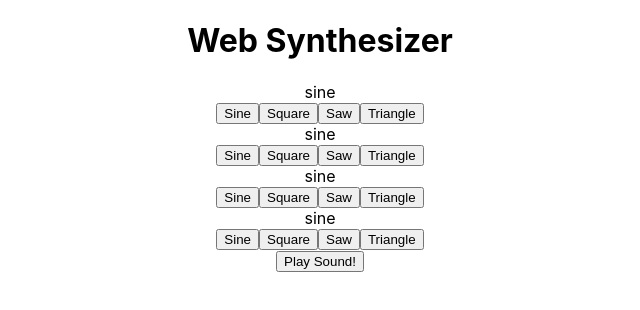
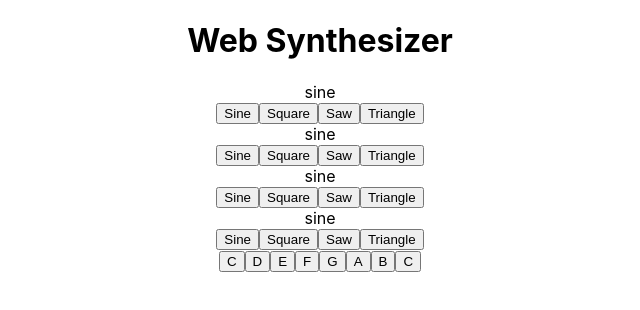
Before and after one commit to emper911/AudioSynth, a React (Create React App) app in the folder front/: page / in a window 1280 px wide. Shown: the top 310 px of the page, without its empty margins (320-960 px from the left). Built offline with nearby package versions, Linux system fonts and the light colour scheme.

Commit message:
added scale

```diff
--- a/front/src/App.js
+++ b/front/src/App.js
@@ -28,8 +28,8 @@ class App extends Component {
 
   }
 
-  buttonHandler(e){
-    this.refs.oscModule.changeNote(440, 0);
+  buttonHandler(val){
+    this.refs.oscModule.changeNote(val, 0);
   }
 
   render() {
@@ -42,7 +42,15 @@ class App extends Component {
           context={this.state.context}
           outputNode={this.state.context.destination}
         />
-        <button onClick={(e) => this.buttonHandler(e)}>Play Sound!</button>
+        <button onClick={this.buttonHandler.bind(this,261.63)}>C</button>
+        <button onClick={this.buttonHandler.bind(this,293.66)}>D</button>
+        <button onClick={this.buttonHandler.bind(this,329.63)}>E</button>
+        <button onClick={this.buttonHandler.bind(this,349.23)}>F</button>
+        <button onClick={this.buttonHandler.bind(this,392.00)}>G</button>
+        <button onClick={this.buttonHandler.bind(this,440.00)}>A</button>
+        <button onClick={this.buttonHandler.bind(this,493.88)}>B</button>
+        <button onClick={this.buttonHandler.bind(this,523.25)}>C</button>
+
       </div>
     );
   }
--- a/front/src/synth.js
+++ b/front/src/synth.js
@@ -57,33 +57,42 @@ class OscillatorModule extends Component{
         this.init(); //Instantiates
     }
     init(){
-        //creates gains
+        //creates gainNodes for 4 oscillators
         this.gainNode1 = this.context.createGain();
         this.gainNode2 = this.context.createGain();
         this.gainNode3 = this.context.createGain();
         this.gainNode4 = this.context.createGain();
+        //Final gain node before output connection
         this.finalGainNode = this.context.createGain();
+        //sets the output to mono
         this.finalGainNode.channelCount = 1;
         this.finalGainNode.channelCountMode = "explicit";
+        //interprets down-mixing from input
         this.finalGainNode.channelInterpretation = "speakers";
+
+        //merges osc1 and osc2
         this.merge = this.context.createChannelMerger(2);
+        //merges osc3 and osc4
         this.merge2 = this.context.createChannelMerger(2);
+        //merges merge and merge2
         this.merge3 = this.context.createChannelMerger(2);
-        //this.merge.channelCount = 1;
-        //this.merge.
+
+        //connects osc1 and osc2 gains and merges them to merge
         this.gainNode1.connect(this.merge, 0, 0);
         this.gainNode2.connect(this.merge, 0, 1);
         this.merge.connect(this.merge3,0,0);
-
+        //connects osc3 and osc4 gains and merges them to merge2
         this.gainNode3.connect(this.merge2, 0, 0);
         this.gainNode4.connect(this.merge2, 0, 1);
+        //connects merge and merge 2 together to merge3
         this.merge2.connect(this.merge3,0,1);
-
+        //connects to final gainNode
         this.merge3.connect(this.finalGainNode);
+        //connects to output node passed by props
         this.finalGainNode.connect(this.props.outputNode);
     }
     getlastNode(){
-        return this.merge;
+        return this.finalGainNode;
     }
 
     setVolume(osc1, osc2, osc3, osc4){
@@ -138,7 +147,7 @@ class OscillatorModule extends Component{
 
                 <Oscillator
                     id={"osc4"}
-                    ref="osc3Child"
+                    ref="osc4Child"
                     context={this.props.context}
                     outputNode={this.gainNode4}
                 />
```
Also changed, not shown: 1 other file (tests, documents, lock files or other folders).
